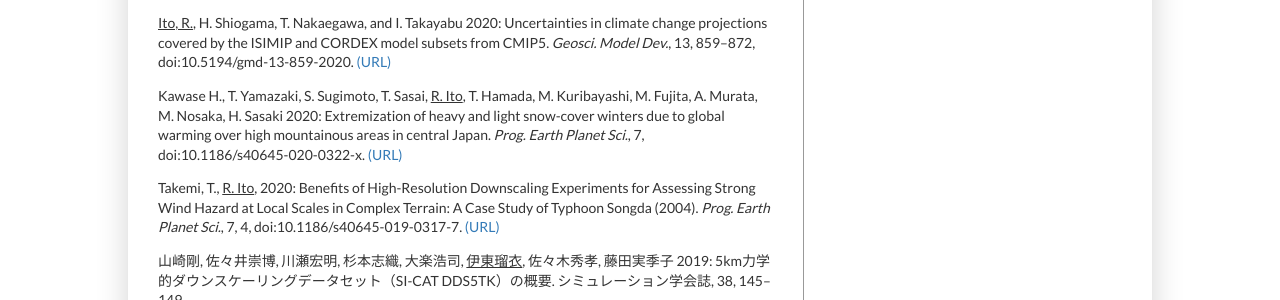
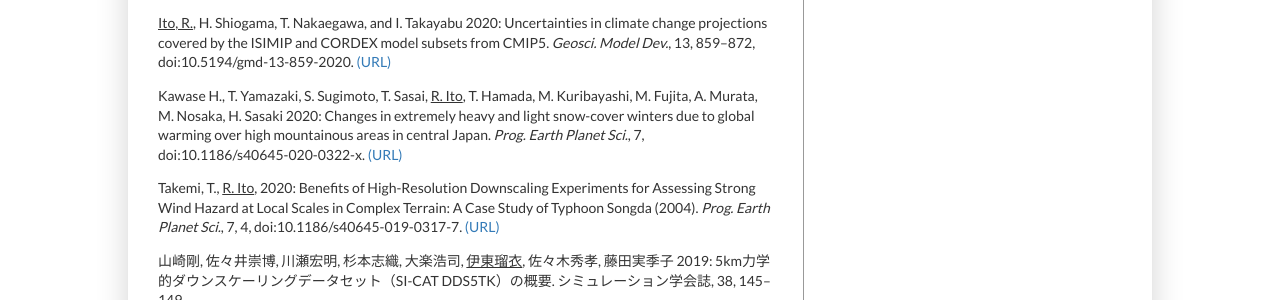
Before and after one commit to rui-climbiz/rui-climbiz.github.io, a Jekyll site: the page built from publications.html, in a window 1280 px wide and 900 px high, scrolled down 724 px. Shown: the part 173-473 px from the top of the window. Built offline with Jekyll 4.4.1, drawn with Linux system fonts in a browser that asks for light colours.

Commit message:
Update publications.html

```diff
--- a/publications.html
+++ b/publications.html
@@ -18,7 +18,7 @@
 <p><u>Ito, R.</u>, T. Ose, H. Endo, R. Mizuta, K. Yoshida, A. Kitoh, T. Nakaegawa 2020: Seasonal characteristics of future climate change over Japan and the associated atmospheric circulation anomalies in global model experiments. <i>HRL</i>, 14, 130–135, doi:10.3178/hrl.14.130. <a href="https://doi.org/10.3178/hrl.14.130">(URL)</a> <i style="color:red"> Award</i></p>
 <p>Shiogama, H., <u>R. Ito</u>, Y. Imada, T. Nakaegawa, N. Hirota, N. Ishizaki, K. Takahashi, I. Takayabu, S. Emori 2020: Selecting future climate projections of surface solar radiation in Japan. <i>SOLA</i>, 16, 75–79, doi:10.2151/sola.2020-013. <a href="https://doi.org/10.2151/sola.2020-013">(URL)</a></p>
 <p><u>Ito, R.</u>, H. Shiogama, T. Nakaegawa, and I. Takayabu 2020: Uncertainties in climate change projections covered by the ISIMIP and CORDEX model subsets from CMIP5. <i>Geosci. Model Dev.</i>, 13, 859–872, doi:10.5194/gmd-13-859-2020. <a href="https://doi.org/10.5194/gmd-13-859-2020">(URL)</a></p>
-<p>Kawase H., T. Yamazaki, S. Sugimoto, T. Sasai, <u>R. Ito</u>, T. Hamada, M. Kuribayashi, M. Fujita, A. Murata, M. Nosaka, H. Sasaki 2020: Extremization of heavy and light snow-cover winters due to global warming over high mountainous areas in central Japan. <i>Prog. Earth Planet Sci.</i>, 7, doi:10.1186/s40645-020-0322-x. <a href="https://doi.org/10.1186/s40645-020-0322-x">(URL)</a></p>
+<p>Kawase H., T. Yamazaki, S. Sugimoto, T. Sasai, <u>R. Ito</u>, T. Hamada, M. Kuribayashi, M. Fujita, A. Murata, M. Nosaka, H. Sasaki 2020: Changes in extremely heavy and light snow-cover winters due to global warming over high mountainous areas in central Japan. <i>Prog. Earth Planet Sci.</i>, 7, doi:10.1186/s40645-020-0322-x. <a href="https://doi.org/10.1186/s40645-020-0322-x">(URL)</a></p>
 <p>Takemi, T., <u>R. Ito</u>, 2020: Benefits of High-Resolution Downscaling Experiments for Assessing Strong Wind Hazard at Local Scales in Complex Terrain: A Case Study of Typhoon Songda (2004). <i>Prog. Earth Planet Sci.</i>, 7, 4, doi:10.1186/s40645-019-0317-7. <a href="https://doi.org/10.1186/s40645-019-0317-7">(URL)</a></p>
 <p>山崎剛, 佐々井崇博, 川瀬宏明, 杉本志織, 大楽浩司, <u>伊東瑠衣</u>, 佐々木秀孝, 藤田実季子 2019: 5km力学的ダウンスケーリングデータセット（SI-CAT DDS5TK）の概要. シミュレーション学会誌, 38, 145–149.</p>
 <p>Morimoto, J., K. Nakagawa, K. T. Takano, M. Aiba, M. Oguro, Y. Furukawa, Y. Mishima, K. Ogawa, <u>R. Ito</u>, T. Takemi, F. Nakamura, C. J. Peterson, 2019: Comparison of vulnerability to catastrophic wind between Abies plantation forests and natural mixed forests in northern Japan, Forestry: <i>An International Journal of Forest Research</i>, cpy045, doi:10.1093/forestry/cpy045. <a href="https://doi.org/10.1093/forestry/cpy045">(URL)</a></p>
```
